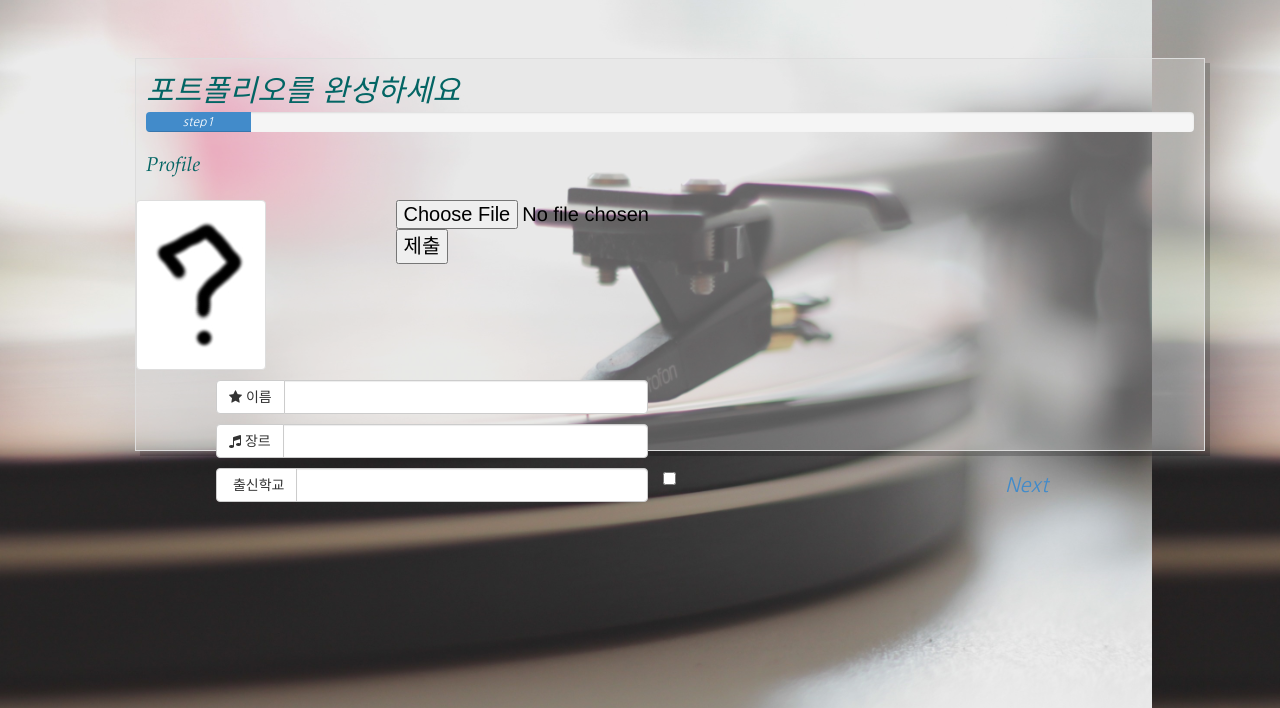
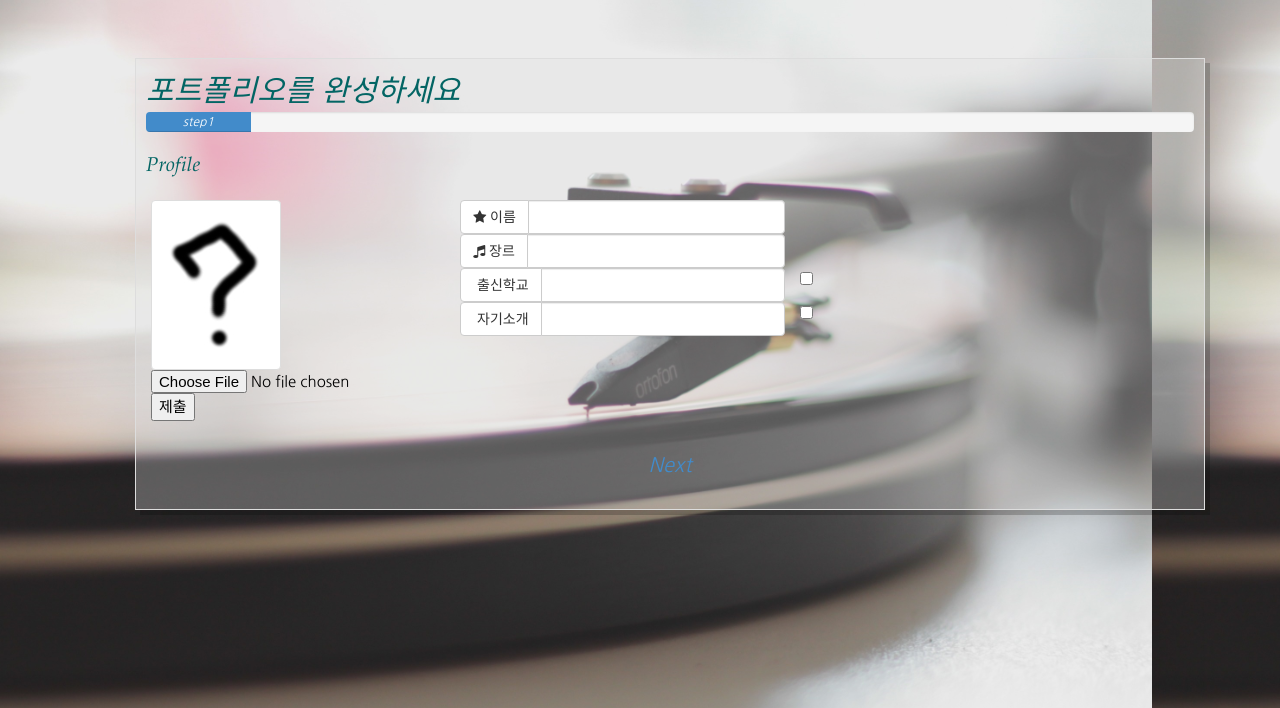
Before and after one commit to nightbreeze6846/likelionexercise, a Flask app: page /portfolio4/ in a window 1280 px wide. Shown: the part 132-840 px from the top of the page. Run offline with Flask 3, Linux system fonts and the light colour scheme; parts of the project's set-up code (start-up, migrations or seed data) failed here and were passed over; some libraries are stand-ins or nearby versions; some web fonts are replaced.

Commit message:
portfolio add

```diff
--- a/app.yaml
+++ b/app.yaml
@@ -1,6 +1,6 @@
-application: geekintheloftcloud
+application: thinkimj
 
-version: 1
+version: 0-0-1-proto
 
 runtime: python27
 api_version: 1
--- a/apps/static/css/portfolio4.css
+++ b/apps/static/css/portfolio4.css
@@ -27,6 +27,7 @@
     -moz-box-shadow: 5px 5px rgba(0,0,0,0.2);
     -webkit-box-shadow: 5px 5px rgba(0,0,0,0.2);
     box-shadow: 5px 5px rgba(0,0,0,0.2);
+
 }
 
 .finalportfolio{
@@ -42,3 +43,12 @@
 
     margin-left: 50px;
 }
+
+.profile-image{
+    font-size: 10px;
+}
+
+.u{
+    font-size: 15px;
+    padding-left:
+}
--- a/apps/templates/portfolio4.html
+++ b/apps/templates/portfolio4.html
@@ -28,6 +28,8 @@
 
   <div class="row">
 
+    <div class="col-md-11">
+
     <div class="col-md-3 profile-image">
 
     {% if session['img_key'] %}
@@ -35,20 +37,15 @@
     {% else %}
       <img src="../static/images/questionmark.jpg" class="img-thumbnail" alt="Responsive image"></img>
     {% endif %}
-    </div>
-    <div class="page3">
+
       <form action="{{ url_for('upload_photo') }}" enctype="multipart/form-data" method="post">
-        <input type ="file" name="photo"></input>
-        <button type = "submit">제출</button>
+        <input type ="file" name="photo" class="u ng"></input>
+        <button type = "submit" class="u ng">제출</button>
       </form>
 
     </div>
-  </div>
 
-
-
-
-   <div class="col-md-8">
+       <div class="col-md-7">
     <div class="col-lg-9">
       <div class="input-group">
         <span class="input-group-btn">
@@ -64,7 +61,7 @@
 <!--
   how to play  -->
 
-  <div class="col-md-8">
+  <div class="col-md-7">
     <div class="col-lg-9">
       <div class="input-group">
         <span class="input-group-btn">
@@ -79,7 +76,7 @@
 <br>
 
 
-<div class="col-md-8">
+<div class="col-md-7">
   <div class="col-lg-9">
     <div class="input-group">
       <span class="input-group-btn">
@@ -100,6 +97,37 @@
 
 </div>
 
+
+<div class="col-md-7">
+  <div class="col-lg-9">
+    <div class="input-group">
+      <span class="input-group-btn">
+        <button class="btn btn-default" type="button"><i class="fa fa-university"></i>&nbsp;자기소개</button>
+      </span>
+      <input type="text" class="form-control">
+    </div><!-- /input-group -->
+  </div>
+
+  <label class="checkbox-inline">
+    <input type = "checkbox">
+  </input>
+</label>
+
+<br>
+<br>
+
+
+</div>
+
+
+
+  </div>
+
+
+
+
+
+
 <br>
 <br>
 
@@ -115,6 +143,8 @@
 </ul>
 
 </div>
+
+</div>
 </div>
 </div>
 </div>
```
